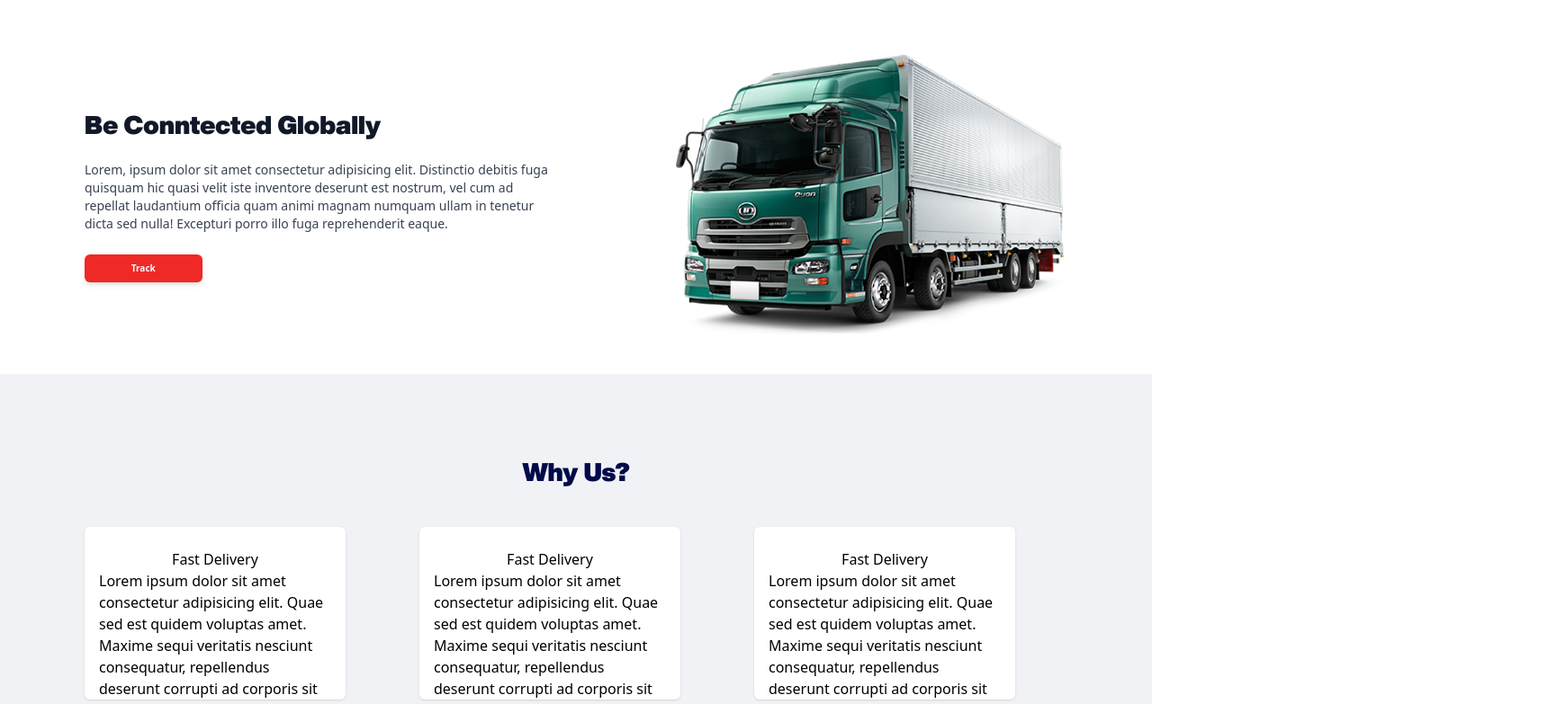
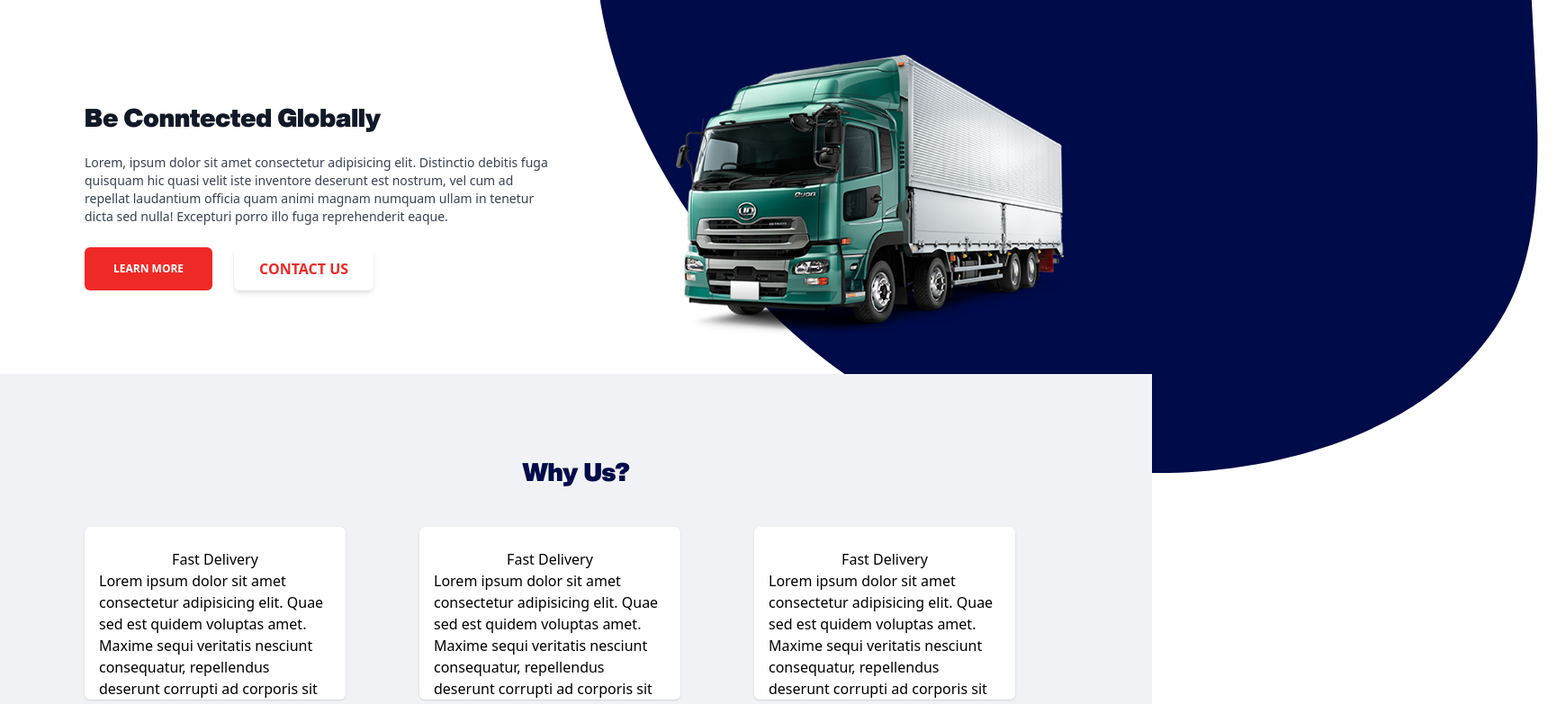
Before and after one commit to RifatdaM/courier-web-UI, a website: page html/index.html in a window 1280 px wide. Shown: the part 107-890 px from the top of the page at 90% size, 1740 px wide, since content can reach past the window. Drawn offline with Linux system fonts and the light colour scheme.

Commit message:
bug fixing

```diff
--- a/html/index.html
+++ b/html/index.html
@@ -80,7 +80,15 @@
               porro illo fuga reprehenderit eaque.
             </p>
 
-            <button class="btn-primary w-1/4">Track</button>
+            <div class="flex lg:justify-start justify-center flex-wrap gap-6">
+              <button class="btn-primary font-semibold">Learn more</button>
+              <button
+                type="button"
+                class="bg-white text-primary-main rounded-md px-7 py-3 transition transform duration-300 ease-in-out shadow-md hover:bg-primary-main hover:shadow-md hover:-translate-y-0.5 hover:text-white active:bg-primary-main active:translate-y-0 uppercase font-semibold outline-none"
+              >
+                Contact Us
+              </button>
+            </div>
           </div>
 
           <!-- Image -->
@@ -90,19 +98,13 @@
             <img
               src="/img/hero.png"
               alt=""
-              class="w-5/6 h-auto sm:w-3/4 sm:h-auto md:w-2/4 md:h-auto lg:w-5/6 2xl:h-auto"
+              class="w-auto h-[200px] md:w-2/4 md:h-auto lg:w-5/6 2xl:h-auto"
             />
           </div>
           <div
-            class="absolute -z-10 -right-[80px] -top-[10px] md:-right-[200px] md:-top-[420px] 2xl:-right-[800px] 2xl:-top-[900px] lg:-right-[450px] lg:-top-[500px] xl:-right-[600px] xl:-top-[600px]"
+            class="absolute hidden md:block h1/4 w-auto -z-10 md:-right-[400px] md:-top-[800px] 2xl:-right-[200px] 2xl:-top-[560px] lg:-right-[500px] lg:-top-[600px] xl:-right-[460px] xl:-top-[600px]"
           >
-            <svg viewBox="0 0 200 200" xmlns="http://www.w3.org/2000/svg">
-              <path
-                fill="#000b49"
-                d="M45.2,-48.3C51.3,-39.1,44.1,-19.5,42.9,-1.1C41.8,17.3,46.9,34.6,40.8,46.6C34.6,58.6,17.3,65.2,-1.1,66.3C-19.5,67.4,-39,62.9,-55,50.9C-71,39,-83.6,19.5,-80.4,3.2C-77.3,-13.1,-58.3,-26.2,-42.3,-35.5C-26.2,-44.7,-13.1,-50.1,3.2,-53.3C19.5,-56.5,39.1,-57.5,45.2,-48.3Z"
-                transform="translate(100 100)"
-              />
-            </svg>
+            <img src="../img/blob.svg" alt="" />
           </div>
         </div>
       </section>
--- a/src/style.css
+++ b/src/style.css
@@ -14,7 +14,7 @@
   @apply cursor-pointer font-normal text-light md:text-[12px] hover:text-primary-main ease-in-out duration-300 2xl:text-[16px];
 }
 .btn-primary {
-  @apply bg-primary-main text-light py-2 px-5 shadow-md rounded-md font-semibold lg:justify-start  2xl:text-[16px] md:text-[10px] hover:-translate-y-0.5 hover:shadow-lg active:translate-y-0 duration-300 ease-in-out transform;
+  @apply bg-primary-main md:text-[12px] 2xl:text-[16px] text-white rounded-md px-8 py-3 transition transform duration-300 ease-in-out hover:bg-primary-main hover:shadow-md hover:-translate-y-0.5 active:bg-primary-main active:translate-y-0 uppercase font-semibold outline-none;
 }
 .why-us-card {
   @apply h-48 p-4 bg-white w-10/12 rounded-md shadow py-6 transform transition duration-500 flex flex-wrap justify-center;
--- a/tailwind.config.js
+++ b/tailwind.config.js
@@ -29,7 +29,6 @@ module.exports = {
       center: true,
       padding: "1rem",
       screens: {
-        "mlg":"850px",
         "lg": "1024px",
         "xl": "1124px",
         "2xl": "1440px",
```
Also changed, not shown: css/styles.css, img/blob.svg (added).
